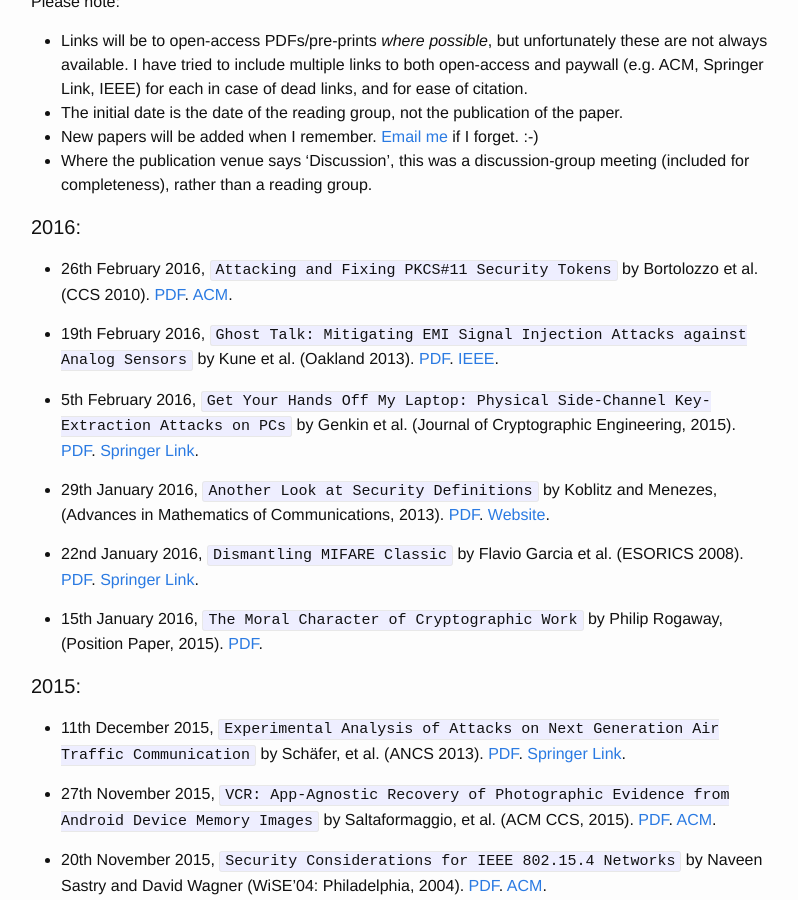
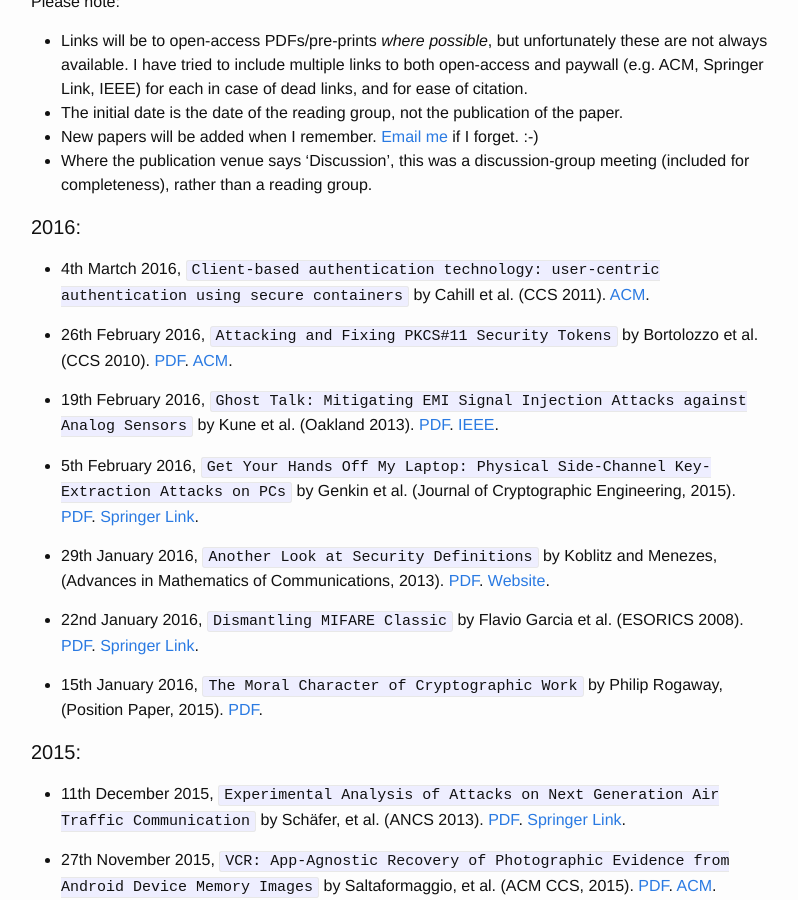
Before and after one commit to mpdehnel/ReadingGroup, a Jekyll site: the page built from index.md, in a window 1280 px wide and 900 px high, scrolled down 513 px. Shown: the whole window, without its empty margins (239-1037 px from the left). Built offline with Jekyll 4.4.1, drawn with Linux system fonts in a browser that asks for light colours.

Commit message:
4th March paper

```diff
--- a/index.md
+++ b/index.md
@@ -19,6 +19,8 @@ Please note:
 * Where the publication venue says 'Discussion', this was a discussion-group meeting (included for completeness), rather than a reading group.
 
 #### 2016:
+
+* 4th Martch 2016, `Client-based authentication technology: user-centric authentication using secure containers` by Cahill et al. (CCS 2011). [ACM](http://dl.acm.org/citation.cfm?id=2046659).
 
 * 26th February 2016, `Attacking and Fixing PKCS#11 Security Tokens` by Bortolozzo et al. (CCS 2010). [PDF](http://www.lsv.ens-cachan.fr/Publis/PAPERS/PDF/BCFS-ccs10.pdf). [ACM](http://dl.acm.org/citation.cfm?id=1866337).
 
```
